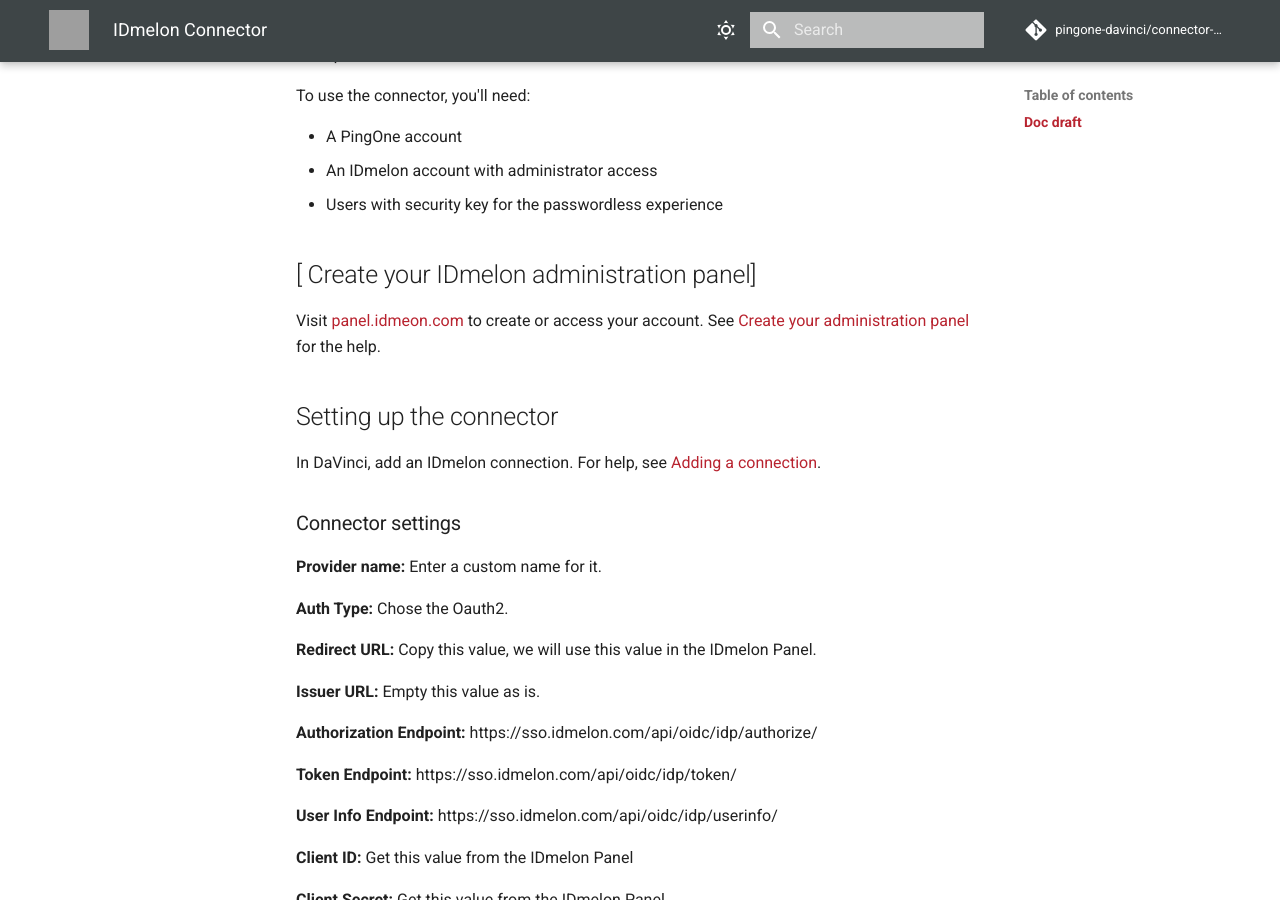
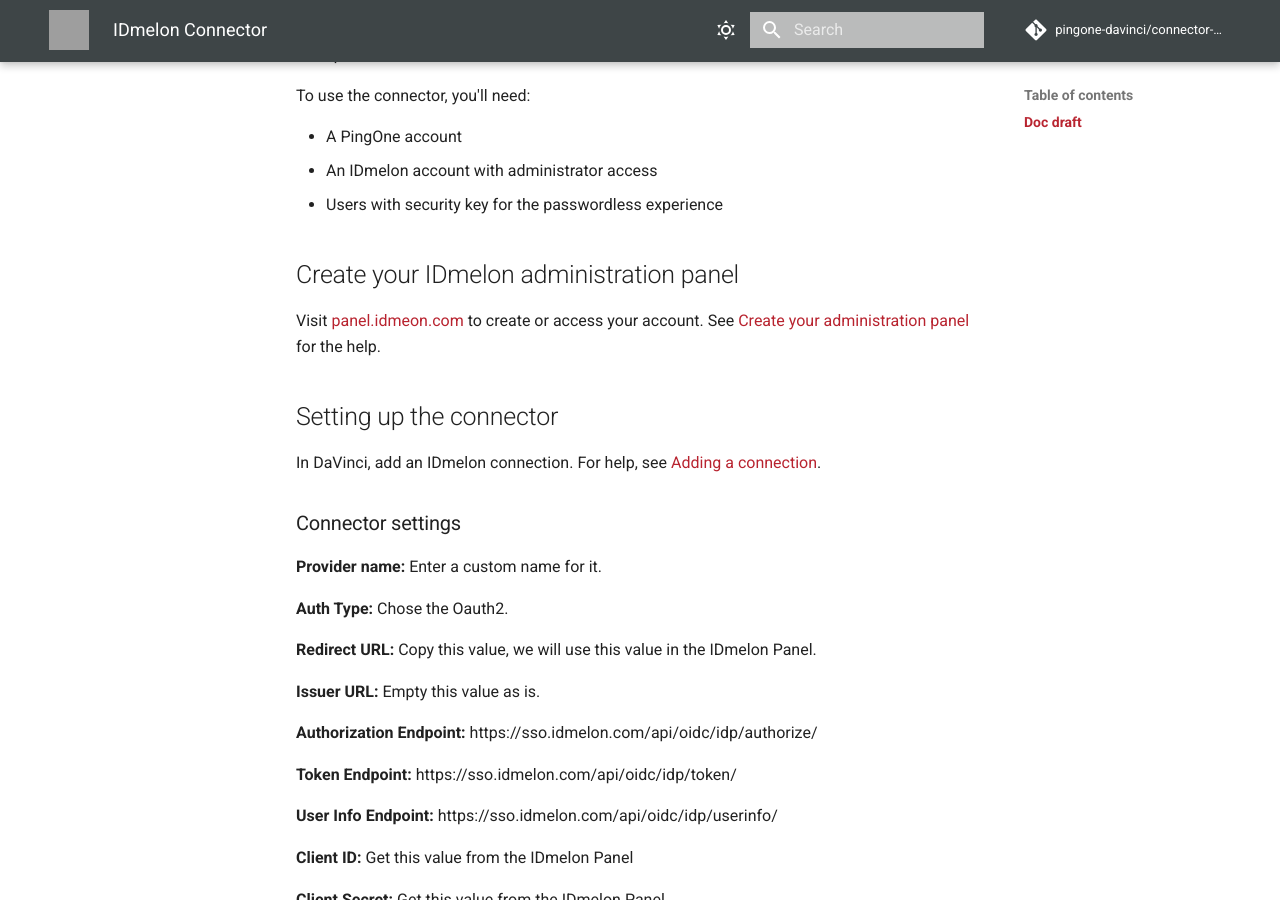
Before and after one commit to pingone-davinci/documentation, an MkDocs documentation site: the page built from docs/idmelon/README.md, in a window 1280 px wide and 900 px high, scrolled down 820 px. Built offline with MkDocs 1.6.1 and Material for MkDocs 9.7.7, drawn with Linux system fonts in a browser that asks for light colours; comment, search, counter and statistics services are not loaded; grey boxes are pictures that could not be loaded.

```diff
--- a/docs/idmelon/README.md
+++ b/docs/idmelon/README.md
@@ -29,7 +29,7 @@ To use the connector, you'll need:
 * An IDmelon account with administrator access
 * Users with security key for the passwordless experience
 
-## [ Create your IDmelon administration panel]
+## Create your IDmelon administration panel
 
 Visit [panel.idmeon.com](https://panel.idmeon.com) to create or access your account. See [Create your administration panel](https://docs.idmelon.com/docs/for_administrators/get_started/create_your_administration_panel/) for the help.
 
```
